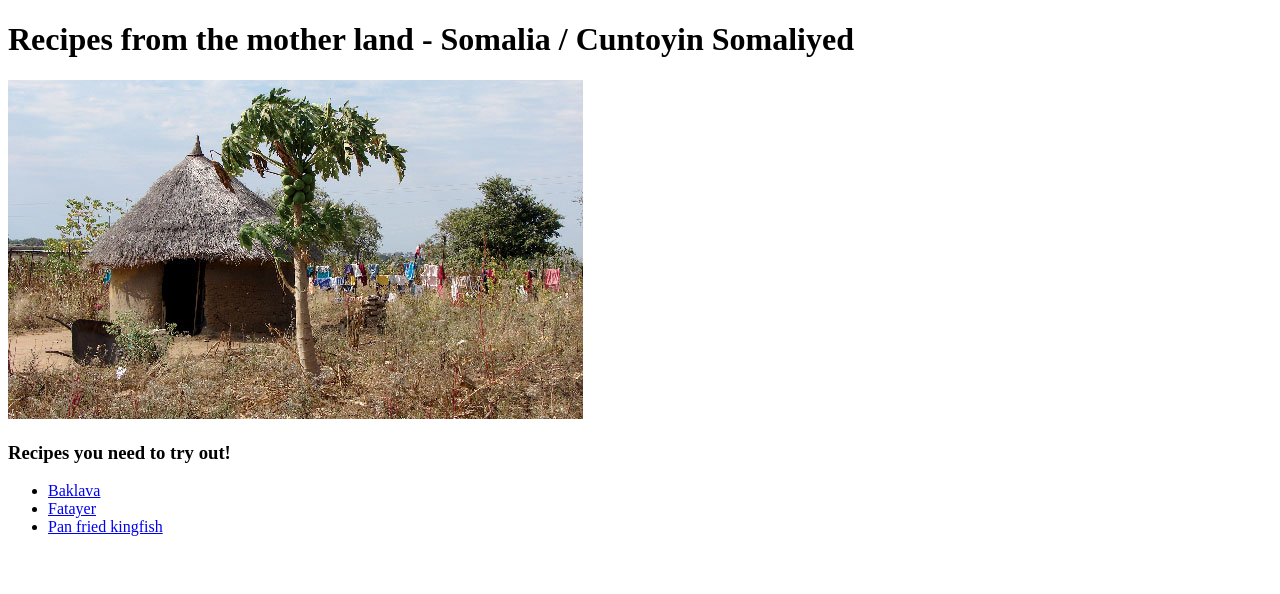
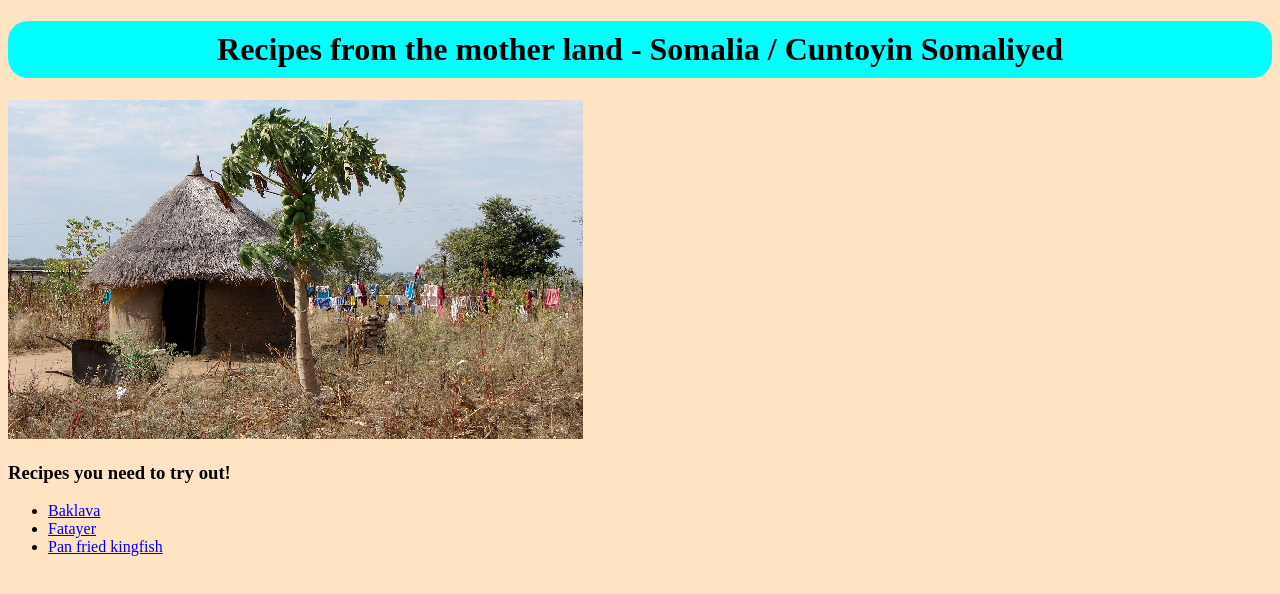
Before and after one commit to finesse-unix/odin-recipes, a plain HTML site: page index.html in a window 1280 px wide. Drawn offline with Linux system fonts and the light colour scheme.

```diff
--- a/index.html
+++ b/index.html
@@ -10,14 +10,14 @@
       Recipes from the mother land - Somalia / Cuntoyin Somaliyed
     </h1>
     <img src="./images/somali-hut.jpg" alt="a somali hut" />
-    <h3>Recipes you need to try out!</h3>
+    <h3 class="navbar">Recipes you need to try out!</h3>
 
-    <nav class="menu">
-      <ul>
+    <div>
+      <ul class="lists">
         <li><a href="./recipes/baklava.html">Baklava</a></li>
         <li><a href="./recipes/fatayer.html">Fatayer</a></li>
         <li><a href="./recipes/king-fish.html">Pan fried kingfish</a></li>
       </ul>
-    </nav>
+    </div>
   </body>
 </html>
--- a/style.css
+++ b/style.css
@@ -0,0 +1,10 @@
+* {
+  background-color: bisque;
+}
+
+.header {
+  background-color: aqua;
+  border-radius: 20px;
+  text-align: center;
+  padding: 10px;
+}
```
Also changed, not shown: recipes/king-fish.html (+2 -1 lines).
